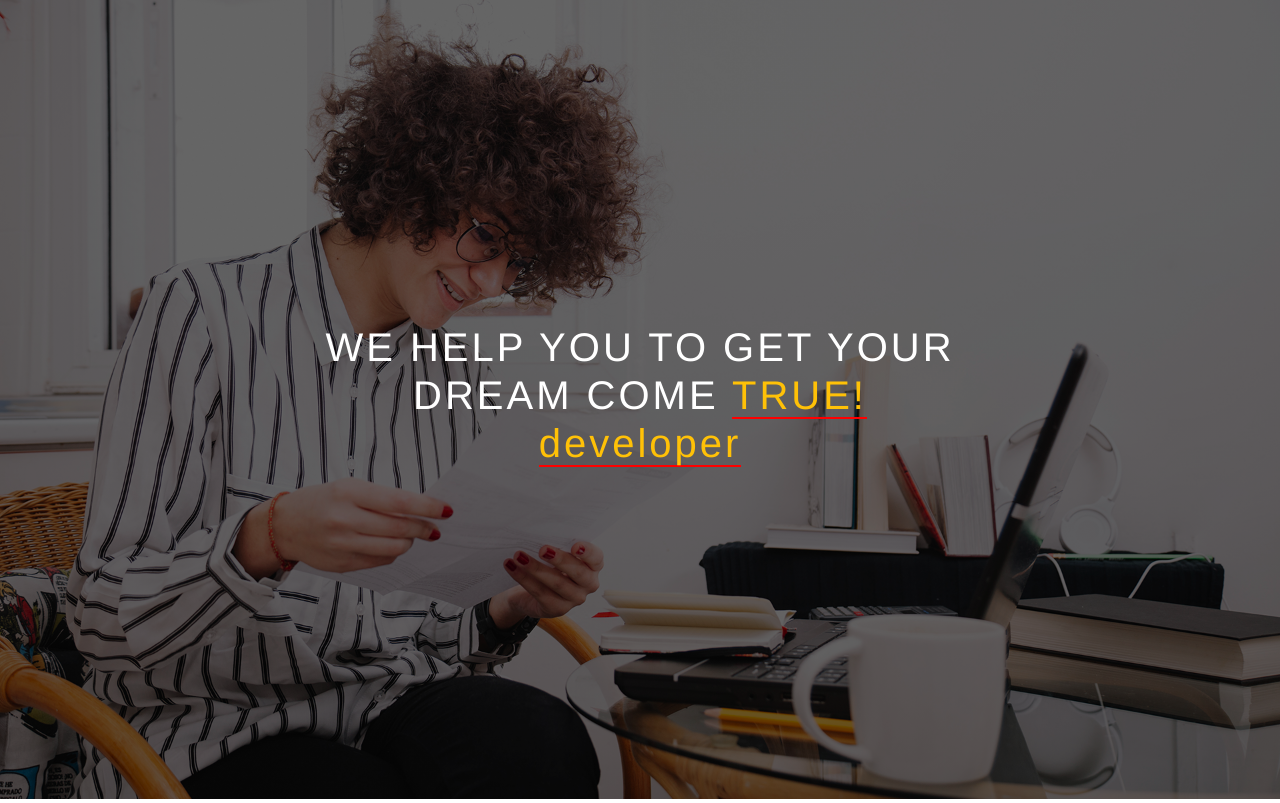
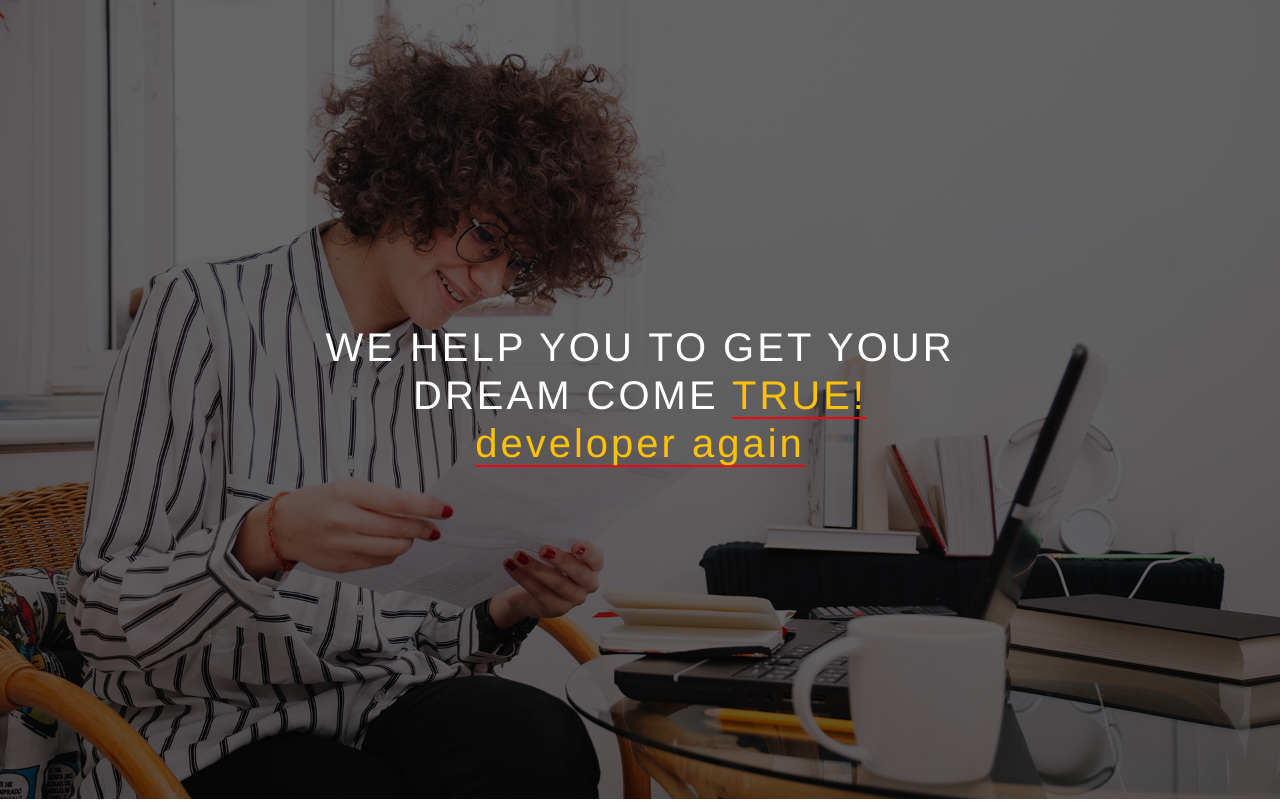
Before and after one commit to fahadmunir78617/PlacementSystem1, a PHP site: page / in a window 1280 px wide. Shown: the part 77-880 px from the top of the page. Run offline with PHP 8.4, Linux system fonts and the light colour scheme; data that the repository does not hold is empty.

Commit message:
first demo to shahzaday

```diff
--- a/index.php
+++ b/index.php
@@ -233,7 +233,7 @@ include "dbcon.php";
 <section class="img-header-bg">
     <div class="header-upper-content">
         <h1 style="letter-spacing: 3px;">WE HELP YOU TO GET YOUR DREAM COME
-            <span class="text-warning" style="border-bottom: 2px solid red;"> TRUE! developer
+            <span class="text-warning" style="border-bottom: 2px solid red;"> TRUE! developer again
 
     </span>
         </h1>
```
